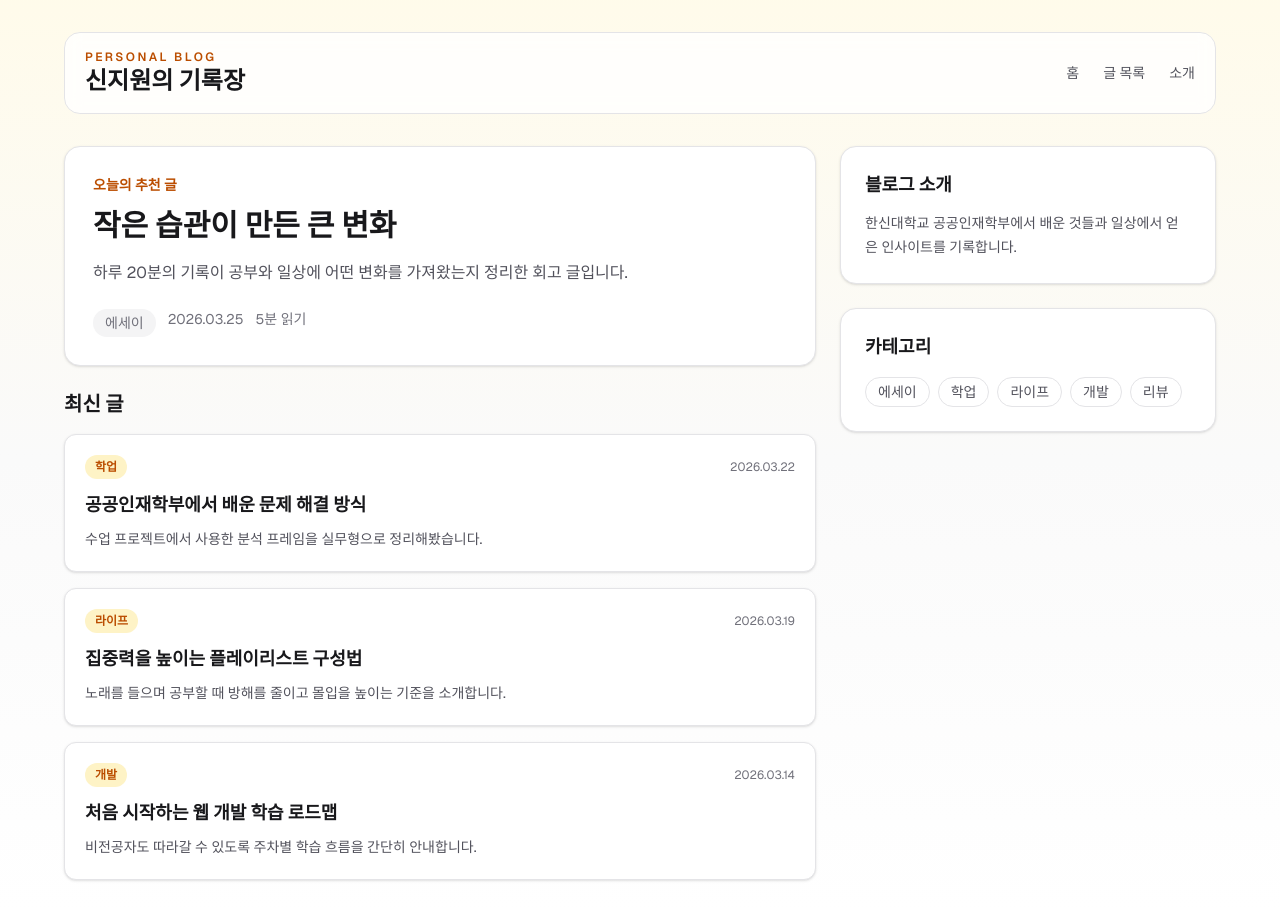
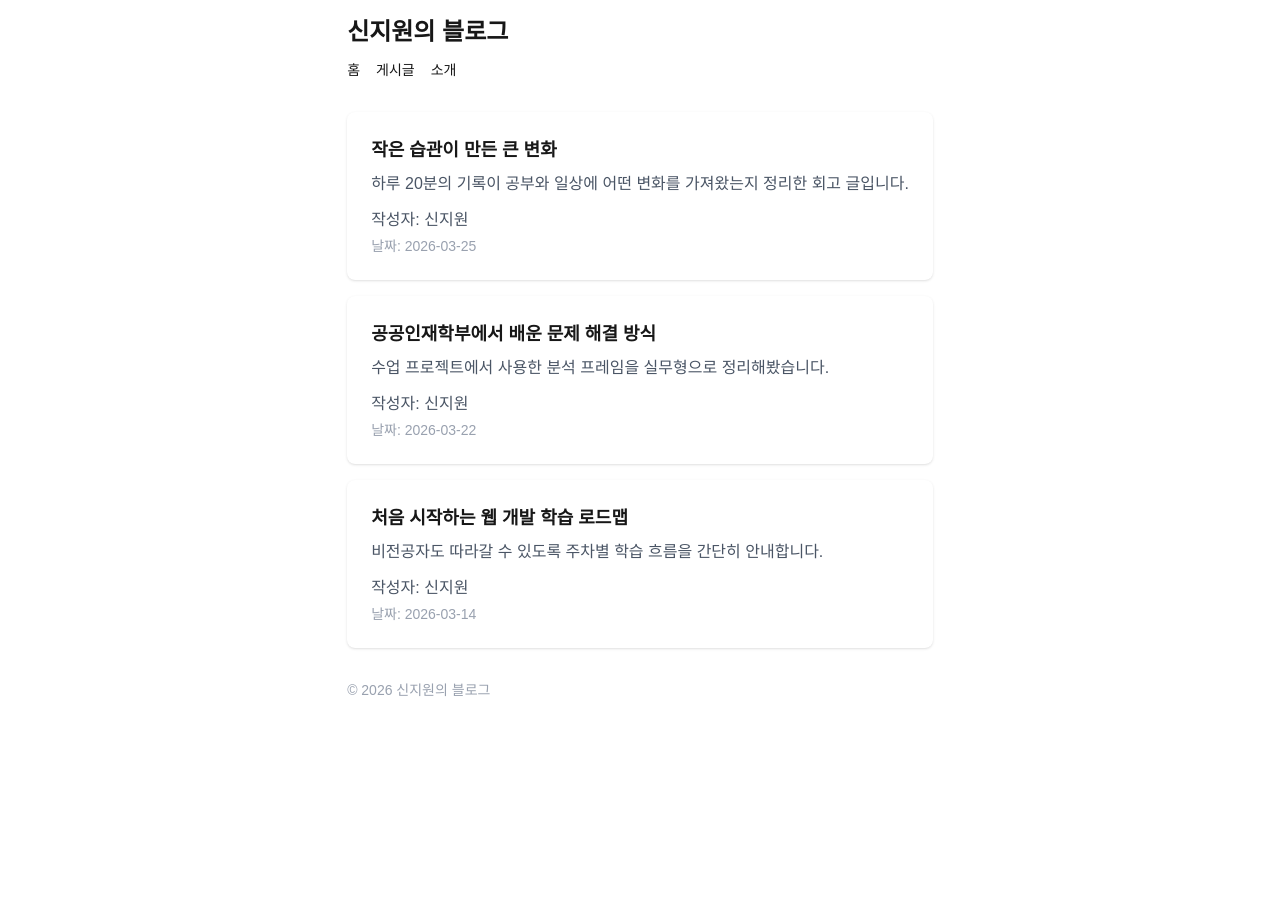
Before and after one commit to zz3548/my-first-web, a Next.js app: page / in a window 1280 px wide. After the commit the page ends 800 px from the top, so only its background shows below. Built offline with nearby package versions, Linux system fonts and the light colour scheme.

Commit message:
Ch3: 블로그 레이아웃 + Tailwind 스타일링

```diff
--- a/app/page.tsx
+++ b/app/page.tsx
@@ -1,126 +1,69 @@
-export default function Home() {
-  const featuredPost = {
-    title: "작은 습관이 만든 큰 변화",
-    summary:
-      "하루 20분의 기록이 공부와 일상에 어떤 변화를 가져왔는지 정리한 회고 글입니다.",
-    category: "에세이",
-    date: "2026.03.25",
-    readTime: "5분 읽기",
+type Post = {
+  title: string;
+  preview: string;
+  author: string;
+  date: string;
 };
 
-  const recentPosts = [
+const posts: Post[] = [
+  {
+    title: "작은 습관이 만든 큰 변화",
+    preview:
+      "하루 20분의 기록이 공부와 일상에 어떤 변화를 가져왔는지 정리한 회고 글입니다.",
+    author: "신지원",
+    date: "2026-03-25",
+  },
   {
     title: "공공인재학부에서 배운 문제 해결 방식",
-      excerpt:
+    preview:
       "수업 프로젝트에서 사용한 분석 프레임을 실무형으로 정리해봤습니다.",
-      date: "2026.03.22",
-      tag: "학업",
-    },
-    {
-      title: "집중력을 높이는 플레이리스트 구성법",
-      excerpt:
-        "노래를 들으며 공부할 때 방해를 줄이고 몰입을 높이는 기준을 소개합니다.",
-      date: "2026.03.19",
-      tag: "라이프",
+    author: "신지원",
+    date: "2026-03-22",
   },
   {
     title: "처음 시작하는 웹 개발 학습 로드맵",
-      excerpt:
+    preview:
       "비전공자도 따라갈 수 있도록 주차별 학습 흐름을 간단히 안내합니다.",
-      date: "2026.03.14",
-      tag: "개발",
+    author: "신지원",
+    date: "2026-03-14",
   },
 ];
 
-  const categories = ["에세이", "학업", "라이프", "개발", "리뷰"];
-
+export default function Home() {
   return (
-    <div className="min-h-screen bg-gradient-to-b from-amber-50 via-zinc-50 to-white px-4 py-8 font-sans text-zinc-900 sm:px-6 lg:px-8">
-      <header className="mx-auto mb-8 flex w-full max-w-6xl items-center justify-between rounded-2xl border border-zinc-200 bg-white/80 px-5 py-4 backdrop-blur">
-        <div>
-          <p className="text-xs font-semibold uppercase tracking-[0.2em] text-amber-700">
-            Personal Blog
-          </p>
-          <h1 className="text-2xl font-bold">신지원의 기록장</h1>
-        </div>
-        <nav className="hidden gap-6 text-sm font-medium text-zinc-600 sm:flex">
-          <a href="#" className="transition hover:text-zinc-900">
+    <div className="max-w-4xl mx-auto p-4">
+      <header className="mb-8">
+        <h1 className="text-2xl font-bold">신지원의 블로그</h1>
+        <nav aria-label="메인 내비게이션" className="mt-3 flex gap-4 text-sm">
+          <a href="#" className="hover:underline">
             홈
           </a>
-          <a href="#" className="transition hover:text-zinc-900">
-            글 목록
+          <a href="#" className="hover:underline">
+            게시글
           </a>
-          <a href="#" className="transition hover:text-zinc-900">
+          <a href="#" className="hover:underline">
             소개
           </a>
         </nav>
       </header>
 
-      <main className="mx-auto grid w-full max-w-6xl gap-6 lg:grid-cols-[2fr_1fr]">
-        <section className="space-y-6">
-          <article className="rounded-2xl border border-zinc-200 bg-white p-7 shadow-sm">
-            <p className="text-sm font-semibold text-amber-700">
-              오늘의 추천 글
-            </p>
-            <h2 className="mt-3 text-3xl font-bold leading-tight">
-              {featuredPost.title}
-            </h2>
-            <p className="mt-4 text-zinc-600">{featuredPost.summary}</p>
-            <div className="mt-6 flex flex-wrap gap-3 text-sm text-zinc-500">
-              <span className="rounded-full bg-zinc-100 px-3 py-1">
-                {featuredPost.category}
-              </span>
-              <span>{featuredPost.date}</span>
-              <span>{featuredPost.readTime}</span>
-            </div>
-          </article>
-
-          <section className="space-y-4">
-            <h3 className="text-xl font-bold">최신 글</h3>
-            {recentPosts.map((post) => (
+      <main className="space-y-4">
+        {posts.map((post) => (
           <article
             key={post.title}
-                className="rounded-xl border border-zinc-200 bg-white p-5 shadow-sm"
+            className="bg-white rounded-lg shadow p-6 hover:shadow-lg transition"
           >
-                <div className="flex items-center justify-between text-xs text-zinc-500">
-                  <span className="rounded-full bg-amber-100 px-2.5 py-1 font-semibold text-amber-700">
-                    {post.tag}
-                  </span>
-                  <span>{post.date}</span>
-                </div>
-                <h4 className="mt-3 text-lg font-bold">{post.title}</h4>
-                <p className="mt-2 text-sm leading-6 text-zinc-600">
-                  {post.excerpt}
-                </p>
+            <h2 className="text-lg font-bold">{post.title}</h2>
+            <p className="text-gray-600 mt-2">{post.preview}</p>
+            <p className="text-gray-600 mt-3">작성자: {post.author}</p>
+            <p className="text-sm text-gray-400 mt-1">날짜: {post.date}</p>
           </article>
         ))}
-          </section>
-        </section>
+      </main>
 
-        <aside className="space-y-6">
-          <section className="rounded-2xl border border-zinc-200 bg-white p-6 shadow-sm">
-            <h3 className="text-lg font-bold">블로그 소개</h3>
-            <p className="mt-3 text-sm leading-6 text-zinc-600">
-              한신대학교 공공인재학부에서 배운 것들과 일상에서 얻은 인사이트를
-              기록합니다.
-            </p>
-          </section>
-
-          <section className="rounded-2xl border border-zinc-200 bg-white p-6 shadow-sm">
-            <h3 className="text-lg font-bold">카테고리</h3>
-            <div className="mt-4 flex flex-wrap gap-2">
-              {categories.map((category) => (
-                <span
-                  key={category}
-                  className="rounded-full border border-zinc-200 px-3 py-1 text-sm text-zinc-600"
-                >
-                  {category}
-                </span>
-              ))}
-            </div>
-          </section>
-        </aside>
-      </main>
+      <footer className="mt-8 text-sm text-gray-400">
+        <p>© 2026 신지원의 블로그</p>
+      </footer>
     </div>
   );
 }
```
Lines whose indentation alone changed are shown as unchanged.
